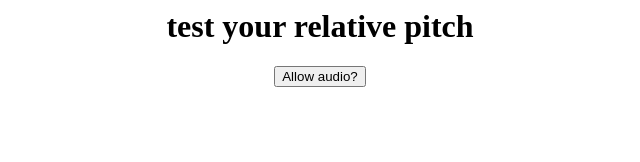
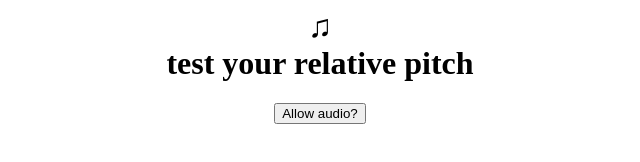
Before and after one commit to itsticks/keyboard, a plain HTML site: page index.html in a window 1280 px wide. Shown: the whole page, without its empty margins (320-960 px from the left). Drawn offline with Linux system fonts and the light colour scheme.

Commit message:
Update index.html

```diff
--- a/index.html
+++ b/index.html
@@ -10,7 +10,7 @@
 <body>
 
 <div id='container' style='width:max-content;text-align:center;margin:0px auto;'>
-    <h1>test your relative pitch</h1>
+    <h1>♫<br/>test your relative pitch</h1>
 </div>
 
 <script src='helpers.js'></script>
```
